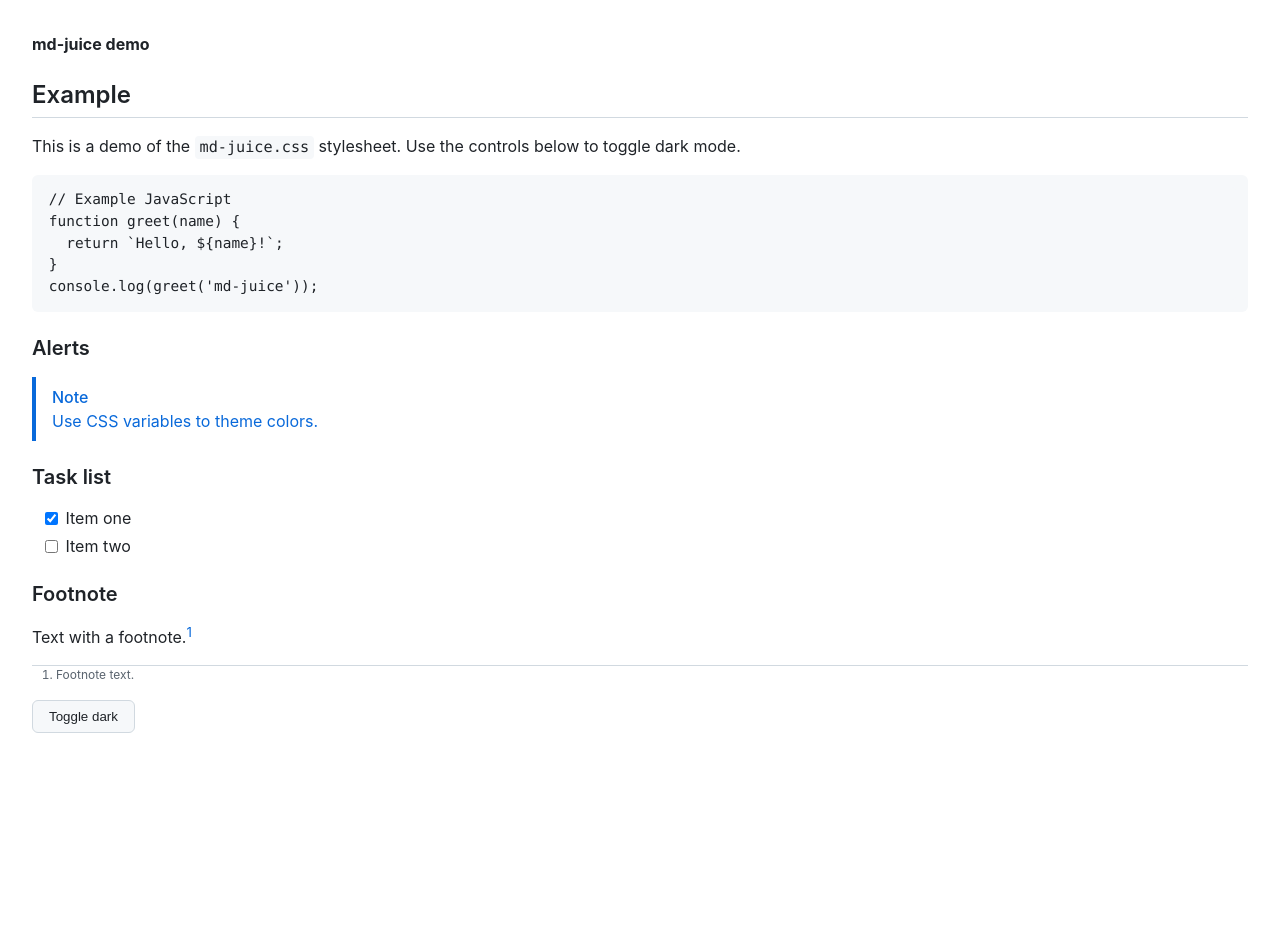
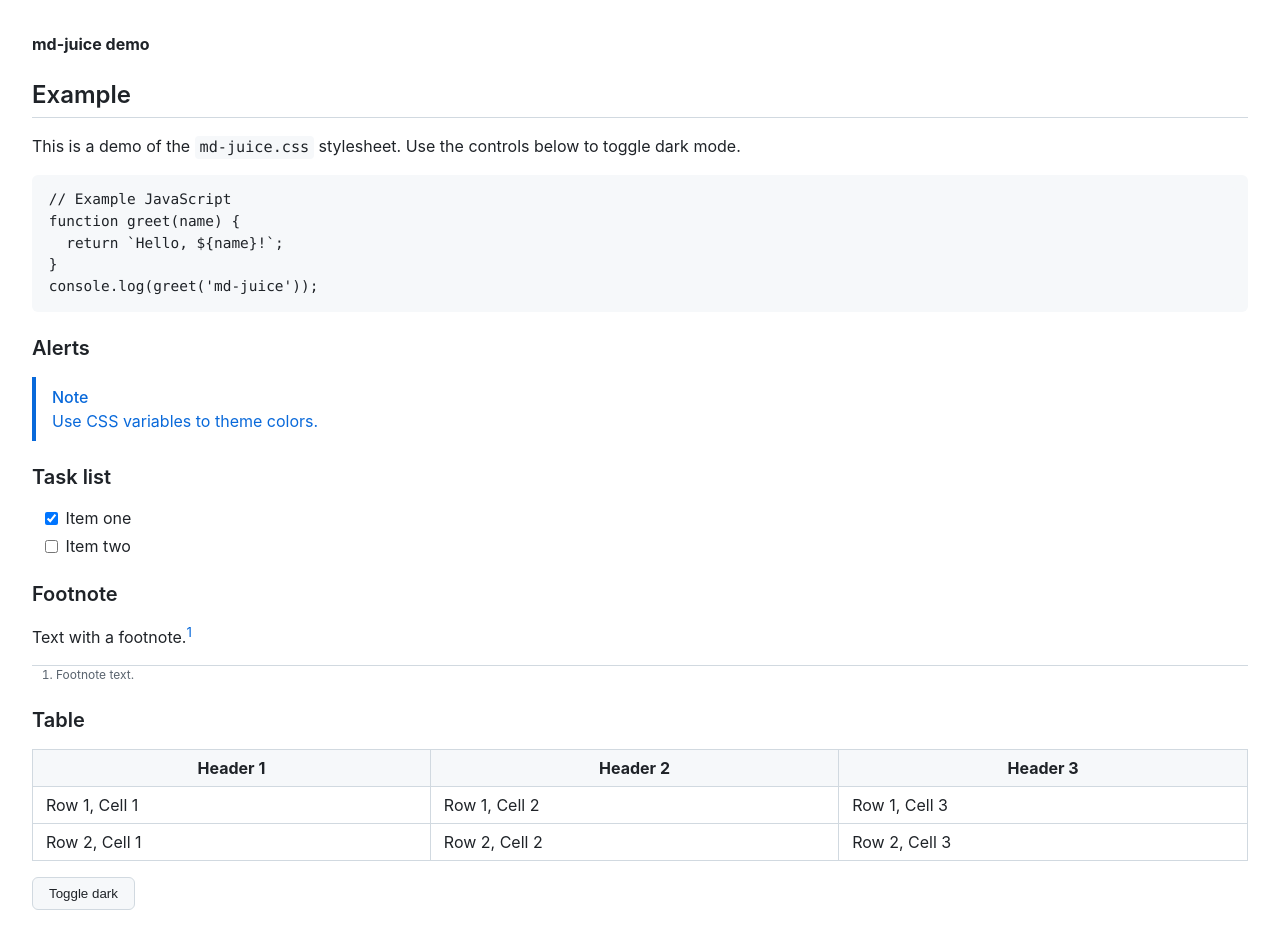
Before and after one commit to aruidev/md-juice, a website: page demo.html in a window 1280 px wide. Before the commit the page ends 800 px from the top, so only its background shows below. Drawn offline with nearby package versions, Linux system fonts and the light colour scheme.

Commit message:
Add table support and enhance theme variables in demo and CSS files

```diff
--- a/demo.html
+++ b/demo.html
@@ -59,6 +59,29 @@ console.log(greet('md-juice'));
         </ol>
       </div>
 
+      <h3>Table</h3>
+      <table>
+        <thead>
+          <tr>
+            <th>Header 1</th>
+            <th>Header 2</th>
+            <th>Header 3</th>
+          </tr>
+        </thead>
+        <tbody>
+          <tr>
+            <td>Row 1, Cell 1</td>
+            <td>Row 1, Cell 2</td>
+            <td>Row 1, Cell 3</td>
+          </tr>
+          <tr>
+            <td>Row 2, Cell 1</td>
+            <td>Row 2, Cell 2</td>
+            <td>Row 2, Cell 3</td>
+          </tr>
+        </tbody>
+      </table>
+
     </article>
 
     <div style="margin-top:1rem;">
--- a/md-juice.css
+++ b/md-juice.css
@@ -1,7 +1,7 @@
 :root {
 	/* Color tokens */
 	--mdj-background-color: #ffffff;
-	--mdj-background-secondary-color: #f6f8fa; /* table stripe / alt bg */
+	--mdj-background-secondary-color: #f6f8fa;
 	--mdj-text-primary-color: #1f2328;
 	--mdj-text-secondary-color: #59636e;
 	--mdj-border-color: #d1d9e0;
@@ -33,6 +33,19 @@
 	--mdj-syntax-constant: #6639ba;
 	--mdj-syntax-type: #8250df;
 	--mdj-syntax-bg: var(--mdj-code-bg);
+}
+
+    .light,
+    .dark {
+        --mdj-background-color: var(--juice-background-color);
+        --mdj-background-secondary-color: var(--juice-background-secondary-color);
+        --mdj-text-primary-color: var(--juice-text-primary-color);
+        --mdj-text-secondary-color: var(--juice-text-secondary-color);
+        --mdj-border-color: var(--juice-border-color);
+        --mdj-link-color: var(--juice-link-color);
+        --mdj-accent-color: var(--juice-accent-color);
+        --mdj-code-bg: var(--juice-code-bg);
+        --mdj-kbd-bg: var(--juice-kbd-bg);
     }
 
     /* Dark theme override */
@@ -140,10 +153,10 @@
 
 /* Tables - simplified and responsive */
 .markdown-body table { width: 100%; border-collapse: collapse; margin: 0 0 1rem 0; }
+.markdown-body th { background-color: var(--mdj-background-secondary-color); }
 .markdown-body th,
 .markdown-body td { padding: 6px 13px; border: 1px solid var(--mdj-border-color); }
 .markdown-body tr { background-color: var(--mdj-background-color); }
-.markdown-body tr:nth-child(2n) { background-color: var(--mdj-background-secondary-color); }
 
 /* Images */
 .markdown-body img { max-width: 100%; border-style: none; }
```
Also changed, not shown: readme.md. Lines whose indentation alone changed are shown as unchanged.
